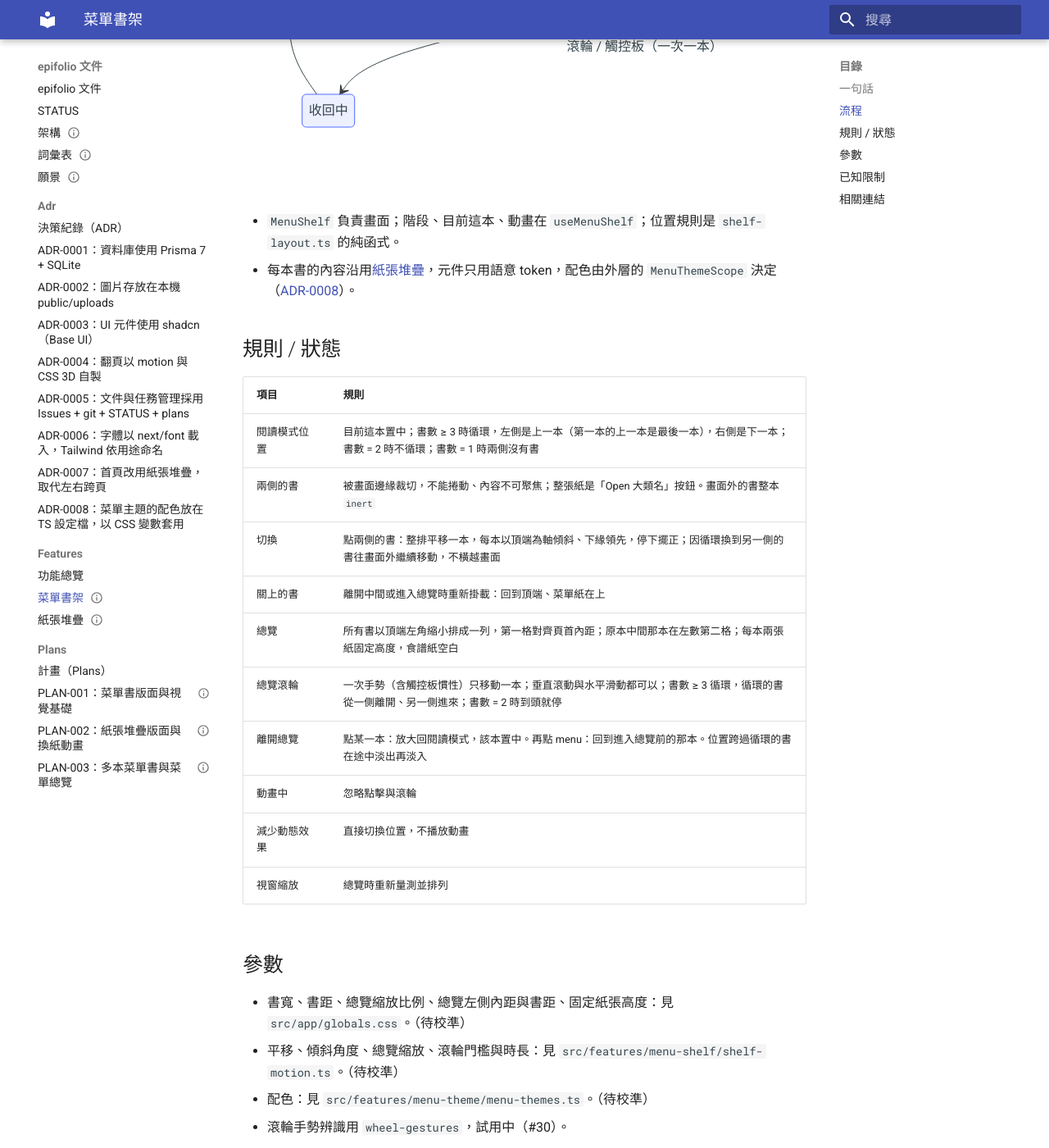
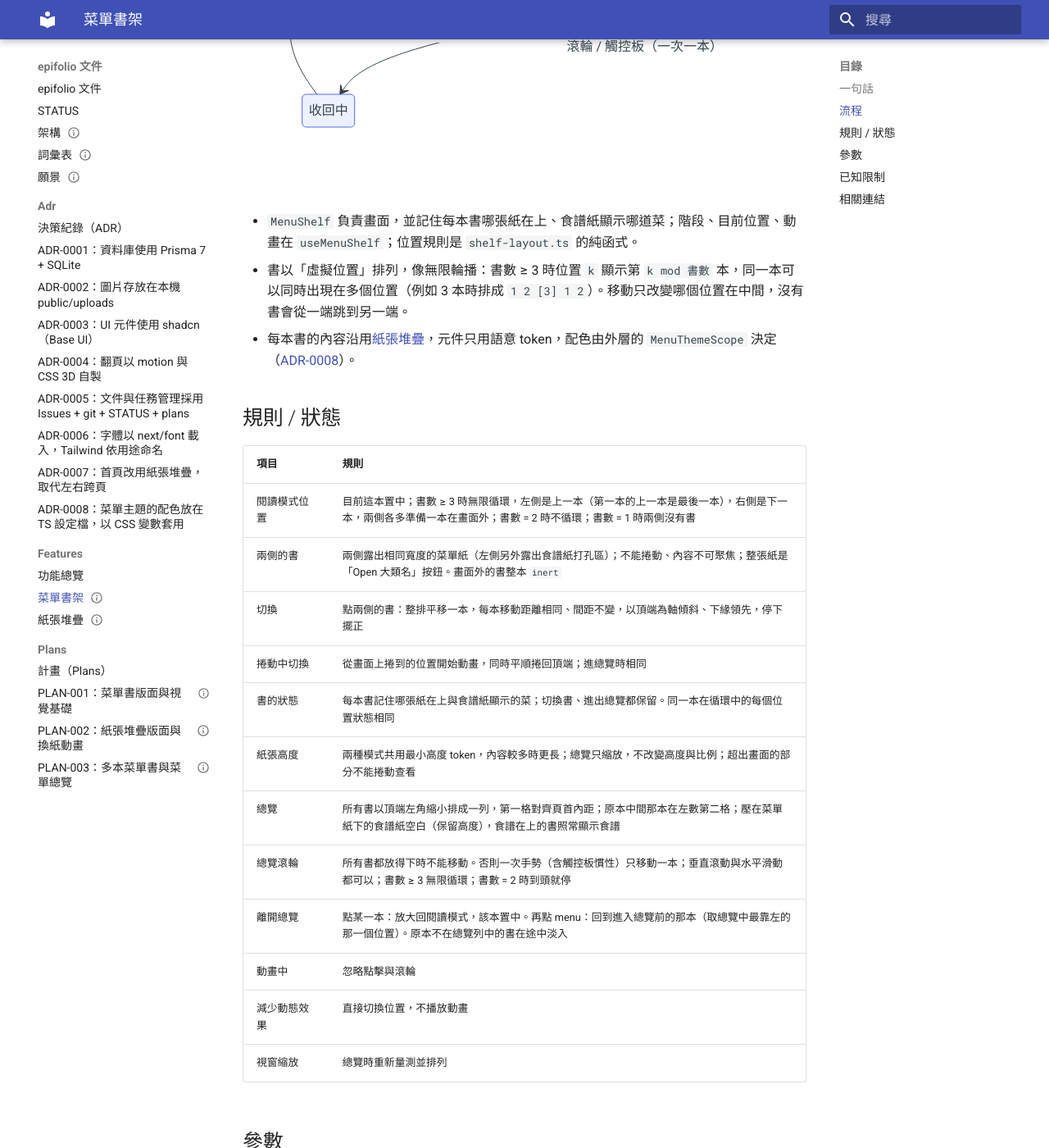
Before and after one commit to piercelin11/epifolio, an MkDocs documentation site: the page built from docs/features/menu-shelf.md, in a window 1280 px wide and 1400 px high, scrolled down 699 px. Shown: the whole window at 82% size. Built offline with MkDocs 1.6.1 and Material for MkDocs 9.7.7, drawn with Linux system fonts in a browser that asks for light colours; some of the changed text lies outside the part shown.

Commit message:
docs(menu): describe the looping shelf and kept book state
- Menu shelf page: virtual positions, peek, kept state, scroll easing,
  shared sheet height, and an overview that stays still when it fits
- Paper stack page: minimum height token, hidden scroll bar, front
  sheet owned by the caller
- Update STATUS

Refs #23

````diff
--- a/docs/features/menu-shelf.md
+++ b/docs/features/menu-shelf.md
@@ -37,27 +37,30 @@ stateDiagram-v2
     收回中 --> 閱讀: 書放大回原位
 ```
 
-- `MenuShelf` 負責畫面；階段、目前這本、動畫在 `useMenuShelf`；位置規則是 `shelf-layout.ts` 的純函式。
+- `MenuShelf` 負責畫面，並記住每本書哪張紙在上、食譜紙顯示哪道菜；階段、目前位置、動畫在 `useMenuShelf`；位置規則是 `shelf-layout.ts` 的純函式。
+- 書以「虛擬位置」排列，像無限輪播：書數 ≥ 3 時位置 `k` 顯示第 `k mod 書數` 本，同一本可以同時出現在多個位置（例如 3 本時排成 `1 2 [3] 1 2`）。移動只改變哪個位置在中間，沒有書會從一端跳到另一端。
 - 每本書的內容沿用[紙張堆疊](paper-stack.md)，元件只用語意 token，配色由外層的 `MenuThemeScope` 決定（[ADR-0008](../adr/0008-menu-theme-colors.md)）。
 
 ## 規則 / 狀態
 
 | 項目 | 規則 |
 | ---- | ---- |
-| 閱讀模式位置 | 目前這本置中；書數 ≥ 3 時循環，左側是上一本（第一本的上一本是最後一本），右側是下一本；書數 = 2 時不循環；書數 = 1 時兩側沒有書 |
-| 兩側的書 | 被畫面邊緣裁切，不能捲動、內容不可聚焦；整張紙是「Open 大類名」按鈕。畫面外的書整本 `inert` |
-| 切換 | 點兩側的書：整排平移一本，每本以頂端為軸傾斜、下緣領先，停下擺正；因循環換到另一側的書往畫面外繼續移動，不橫越畫面 |
-| 關上的書 | 離開中間或進入總覽時重新掛載：回到頂端、菜單紙在上 |
-| 總覽 | 所有書以頂端左角縮小排成一列，第一格對齊頁首內距；原本中間那本在左數第二格；每本兩張紙固定高度，食譜紙空白 |
-| 總覽滾輪 | 一次手勢（含觸控板慣性）只移動一本；垂直滾動與水平滑動都可以；書數 ≥ 3 循環，循環的書從一側離開、另一側進來；書數 = 2 時到頭就停 |
-| 離開總覽 | 點某一本：放大回閱讀模式，該本置中。再點 menu：回到進入總覽前的那本。位置跨過循環的書在途中淡出再淡入 |
+| 閱讀模式位置 | 目前這本置中；書數 ≥ 3 時無限循環，左側是上一本（第一本的上一本是最後一本），右側是下一本，兩側各多準備一本在畫面外；書數 = 2 時不循環；書數 = 1 時兩側沒有書 |
+| 兩側的書 | 兩側露出相同寬度的菜單紙（左側另外露出食譜紙打孔區）；不能捲動、內容不可聚焦；整張紙是「Open 大類名」按鈕。畫面外的書整本 `inert` |
+| 切換 | 點兩側的書：整排平移一本，每本移動距離相同、間距不變，以頂端為軸傾斜、下緣領先，停下擺正 |
+| 捲動中切換 | 從畫面上捲到的位置開始動畫，同時平順捲回頂端；進總覽時相同 |
+| 書的狀態 | 每本書記住哪張紙在上與食譜紙顯示的菜；切換書、進出總覽都保留。同一本在循環中的每個位置狀態相同 |
+| 紙張高度 | 兩種模式共用最小高度 token，內容較多時更長；總覽只縮放，不改變高度與比例；超出畫面的部分不能捲動查看 |
+| 總覽 | 所有書以頂端左角縮小排成一列，第一格對齊頁首內距；原本中間那本在左數第二格；壓在菜單紙下的食譜紙空白（保留高度），食譜在上的書照常顯示食譜 |
+| 總覽滾輪 | 所有書都放得下時不能移動。否則一次手勢（含觸控板慣性）只移動一本；垂直滾動與水平滑動都可以；書數 ≥ 3 無限循環；書數 = 2 時到頭就停 |
+| 離開總覽 | 點某一本：放大回閱讀模式，該本置中。再點 menu：回到進入總覽前的那本（取總覽中最靠左的那一個位置）。原本不在總覽列中的書在途中淡入 |
 | 動畫中 | 忽略點擊與滾輪 |
 | 減少動態效果 | 直接切換位置，不播放動畫 |
 | 視窗縮放 | 總覽時重新量測並排列 |
 
 ## 參數
 
-- 書寬、書距、總覽縮放比例、總覽左側內距與書距、固定紙張高度：見 `src/app/globals.css`。（待校準）
+- 書寬、兩側露出寬度（`--shelf-peek`，書距由它推算）、紙張最小高度、總覽縮放比例、總覽左側內距與書距：見 `src/app/globals.css`。（待校準）
 - 平移、傾斜角度、總覽縮放、滾輪門檻與時長：見 `src/features/menu-shelf/shelf-motion.ts`。（待校準）
 - 配色：見 `src/features/menu-theme/menu-themes.ts`。（待校準）
 - 滾輪手勢辨識用 `wheel-gestures`，試用中（#30）。
````
Also changed, not shown: docs/STATUS.md (+1 -1 lines), docs/features/paper-stack.md (+4 -3 lines).
